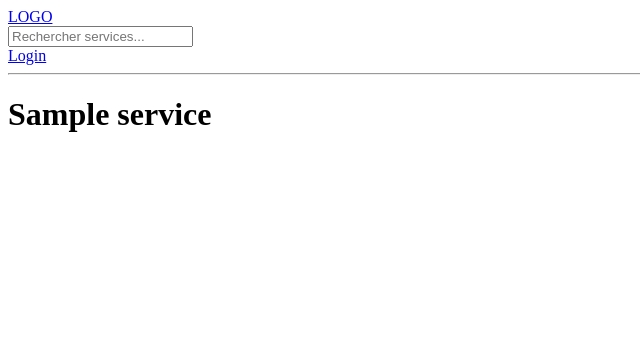
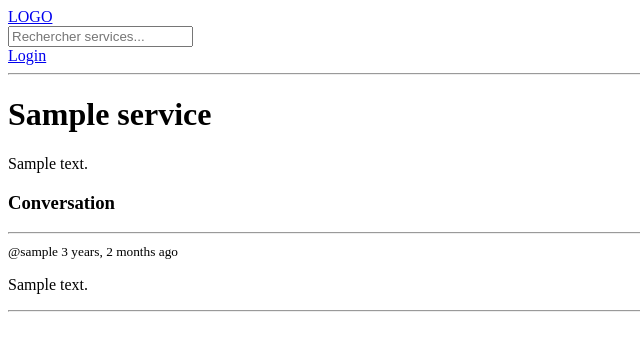
Before and after one commit to IliassNazih/test_my_tennis_club, a Django app: page /service/1/ in a window 1280 px wide. Shown: the top 351 px of the page, without its empty margins (0-640 px from the left). Run offline with Django 4.2, Linux system fonts and the light colour scheme; tables that the repository leaves empty hold one stand-in row (values such as "Sample post").

Commit message:
Chat room

```diff
--- a/base/templates/base/service.html
+++ b/base/templates/base/service.html
@@ -4,4 +4,28 @@
 
 <h1>{{service.name}} </h1>
 
+<p> {{service.description}}</p>
+
+<div class="comment-wrapper">
+    <h3>Conversation</h3>
+    <hr>
+
+    {% for message in service_messages %}
+    <div>
+        <small>@{{message.user}}  {{message.created|timesince}} ago</small>
+        <p>{{message.body}}</p>
+        <hr>
+    </div>
+    {% endfor %}
+</div>
+
+{% if request.user.is_authenticated %}
+<div class="comment-form">
+    <form method ="POST" action = "">
+        {% csrf_token %}
+        <input type="text" name="body" placeholder="Écrivez votre message...">
+    </form>
+</div>
+{% endif %}
+
 {% endblock %}
--- a/base/views.py
+++ b/base/views.py
@@ -6,7 +6,7 @@ from django.http import HttpResponse
 from django.contrib.auth.decorators import login_required
 from django.contrib.auth import authenticate,login,logout
 from django.contrib.auth.forms import UserCreationForm
-from .models import Service, Topic
+from .models import Service, Topic, Message
 from .forms import ServiceForm
 
 # services = [
@@ -79,7 +79,15 @@ def home(request):
 
 def service(request, pk):
     service = Service.objects.get(id=pk)
-    context = {'service': service}
+    service_messages = service.message_set.all().order_by('-created')
+
+    if request.method == 'POST':
+        message = Message.objects.create(user= request.user,
+                                         service = service,
+                                         body = request.POST.get('body'))
+        return redirect('service', pk = service.id)
+
+    context = {'service': service, 'service_messages': service_messages}
     return render(request, 'base/service.html', context)
 
 @login_required(login_url = 'login')
```
Also changed, not shown: my_tennis_club/settings.py (+4 -4 lines).
